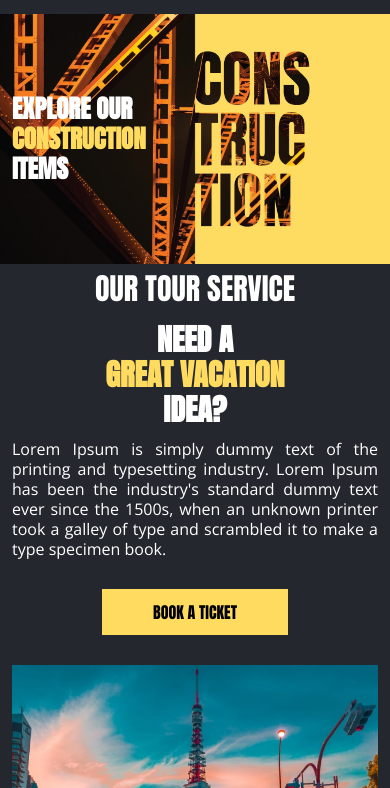
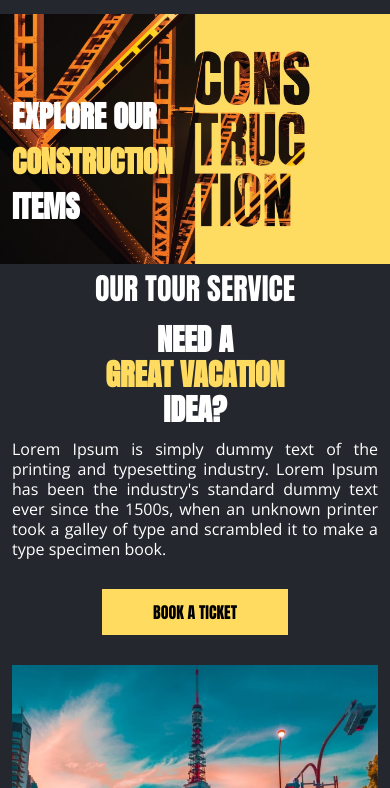
Before and after one commit to webdevbiswaajit/Lancoptt-, a plain HTML site: page index.html in a window 390 px wide. Shown: the part 56-844 px from the top of the page. Drawn offline with nearby package versions, Linux system fonts and the light colour scheme; no server answers.

Commit message:
Explore card gap

```diff
--- a/css/style.css
+++ b/css/style.css
@@ -1226,10 +1226,9 @@ input::-webkit-inner-spin-button {
     }
 
     .hero_text h2 {
-        font-weight: 700;
-        font-size: 25px;
-        line-height: 30px;
-        color: #FFFFFF;
+        font-size: 30px;
+        line-height: 45px;
+
     }
 
     .head-text {
@@ -1321,6 +1320,11 @@ input::-webkit-inner-spin-button {
 
     .retail_img {
         margin-bottom: 10px;
+    }
+
+    .explore_card {
+
+        margin-bottom: 20px;
     }
 
     .explore-service-link {
```
